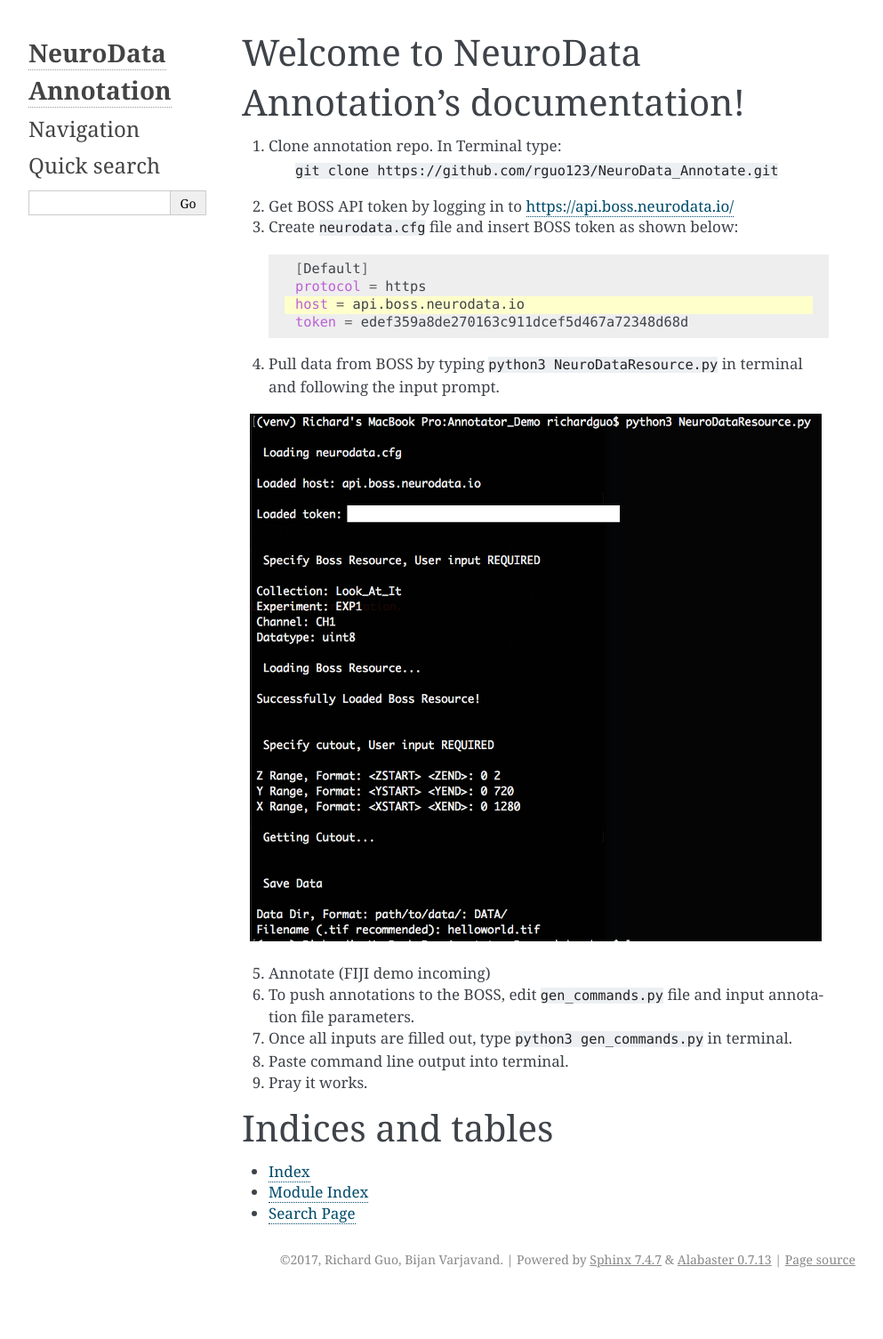
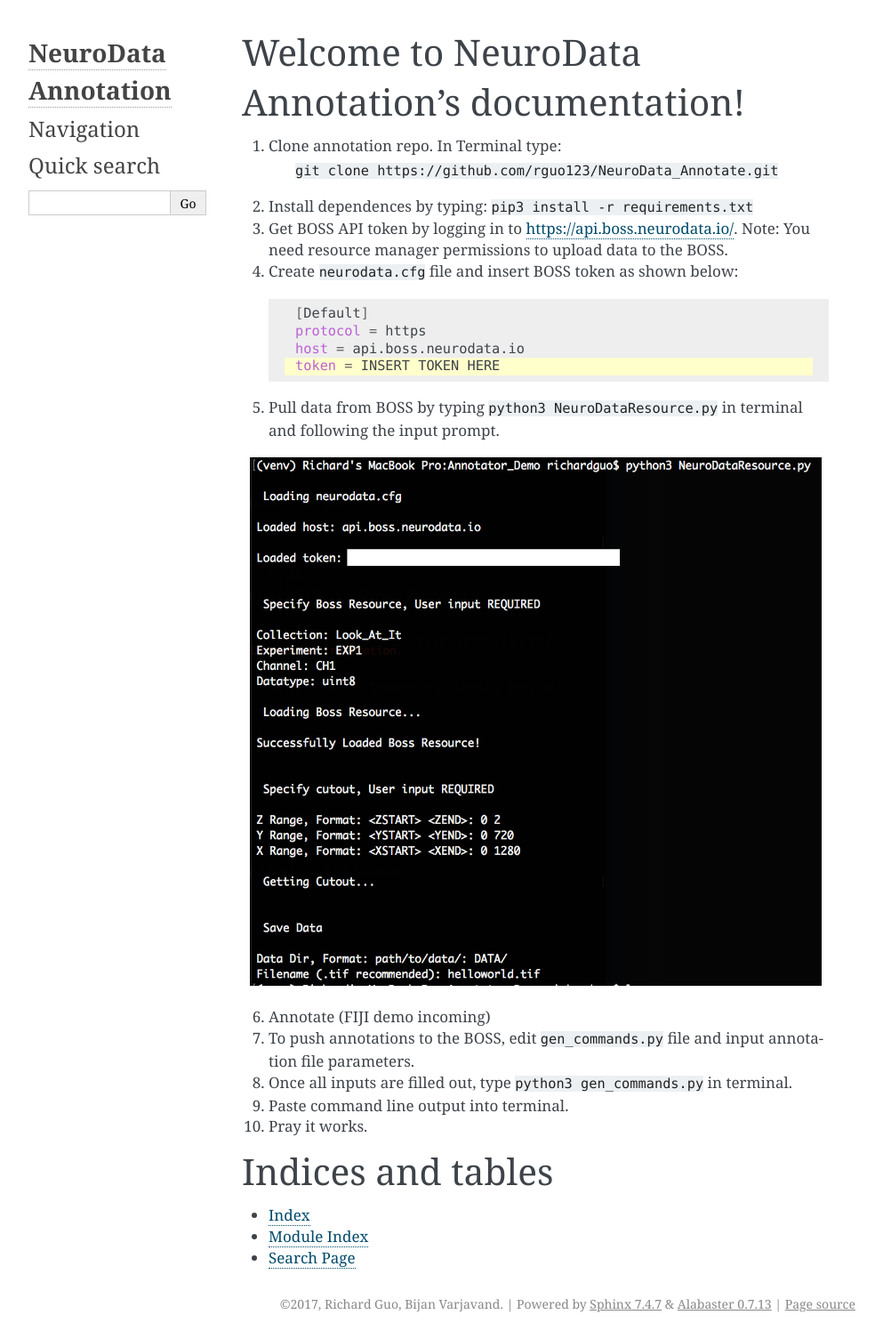
Before and after one commit to NeuroDataDesign/avatr, a Sphinx documentation site: the page built from source/group/base_annotator/docs/source/index.rst, in a window 1280 px wide. Shown: the whole page at 89% size, without its empty margins (148-1141 px from the left). Built offline with Sphinx 7.4.7, drawn with Linux system fonts in a browser that asks for light colours; before the commit the page ends 1455 px from its top, so only the background shows below that.

```diff
--- a/source/group/base_annotator/docs/source/index.rst
+++ b/source/group/base_annotator/docs/source/index.rst
@@ -9,36 +9,38 @@ Welcome to NeuroData Annotation's documentation!
 1. Clone annotation repo. In Terminal type:
     ``git clone https://github.com/rguo123/NeuroData_Annotate.git``
 
-2. Get BOSS API token by logging in to https://api.boss.neurodata.io/
+2. Install dependences by typing: ``pip3 install -r requirements.txt``
 
-3. Create ``neurodata.cfg`` file and insert BOSS token as shown below:
+3. Get BOSS API token by logging in to https://api.boss.neurodata.io/. Note: You need resource manager permissions to upload data to the BOSS.
+
+4. Create ``neurodata.cfg`` file and insert BOSS token as shown below:
 
   .. code-block:: bash
-     :emphasize-lines: 3
+     :emphasize-lines: 4
 
      [Default]
      protocol = https
      host = api.boss.neurodata.io
-     token = edef359a8de270163c911dcef5d467a72348d68d
+     token = INSERT TOKEN HERE
 
   .. toctree::
      :maxdepth: 2
      :caption: Contents:
 
-4. Pull data from BOSS by typing ``python3 NeuroDataResource.py`` in terminal and following the input prompt.
+5. Pull data from BOSS by typing ``python3 NeuroDataResource.py`` in terminal and following the input prompt.
 
 .. figure::  images/ndr_show.png
    :align:   center
 
-5. Annotate (FIJI demo incoming)
+6. Annotate (FIJI demo incoming)
 
-6. To push annotations to the BOSS, edit ``gen_commands.py`` file and input annotation file parameters.
+7. To push annotations to the BOSS, edit ``gen_commands.py`` file and input annotation file parameters.
 
-7. Once all inputs are filled out, type ``python3 gen_commands.py`` in terminal.
+8. Once all inputs are filled out, type ``python3 gen_commands.py`` in terminal.
 
-8. Paste command line output into terminal.
+9. Paste command line output into terminal.
 
-9. Pray it works.
+10. Pray it works.
 
 Indices and tables
 ==================
```
Also changed, not shown: docs/group/weekly-slides/week_1016/Wednesday_Deliverables.md (added, +20 -0 lines).
